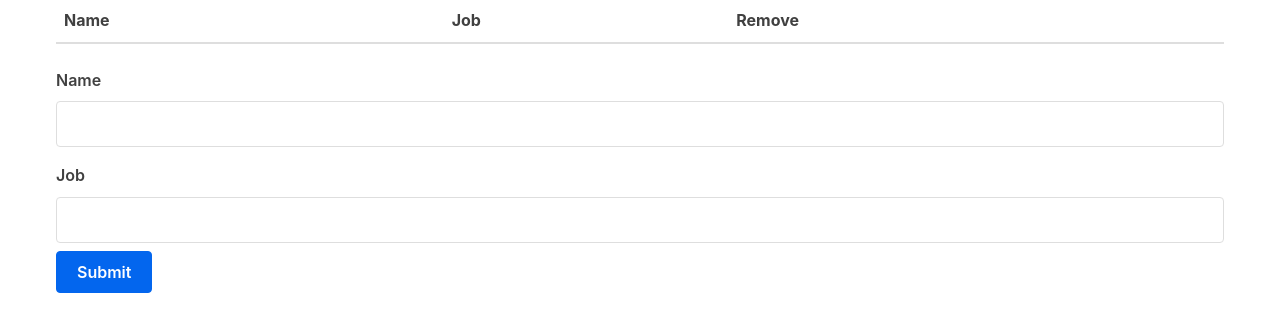
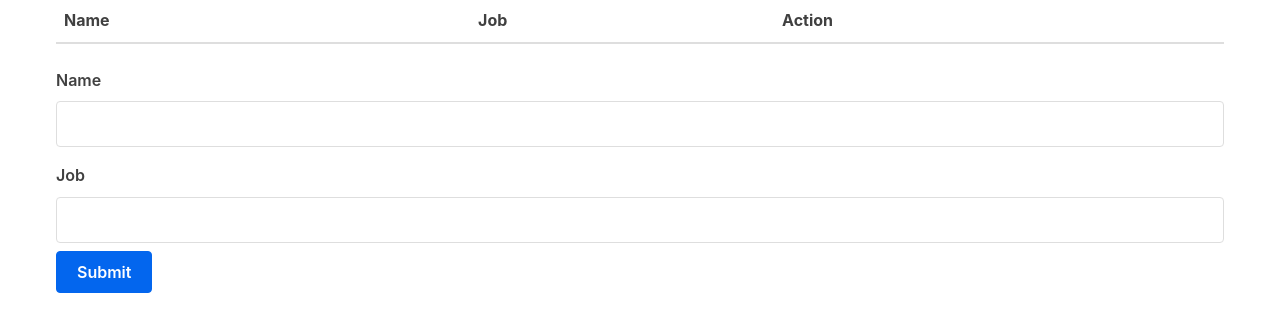
Before and after one commit to binhto115/CSC_307_Lab1_Getting_Started, a React (Vite) app in the folder packages/react-frontend/: page / in a window 1280 px wide. Shown: the top 332 px of the page. Built offline with nearby package versions, Linux system fonts and the light colour scheme.

Commit message:
changed action column name

```diff
--- a/packages/react-frontend/src/Table.jsx
+++ b/packages/react-frontend/src/Table.jsx
@@ -5,7 +5,7 @@ function TableHeader() {
         <tr>
           <th>Name</th>
           <th>Job</th>
-          <th>Remove</th>
+          <th>Action</th>
         </tr>
       </thead>
     );
```
